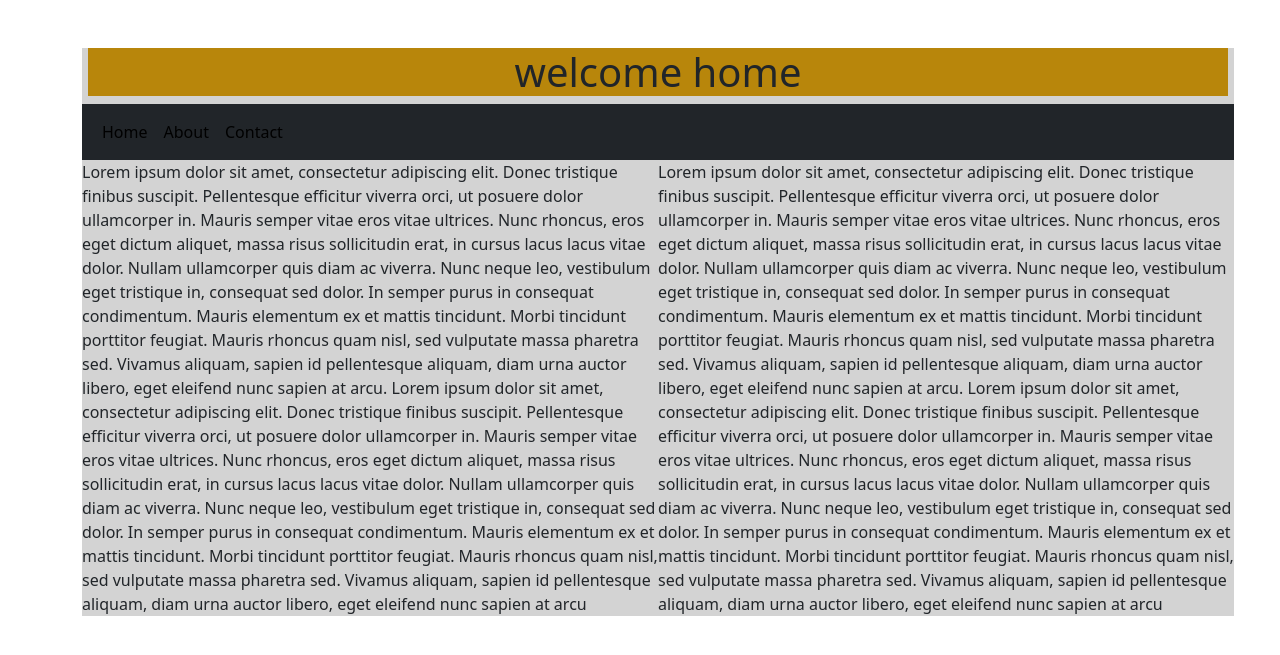
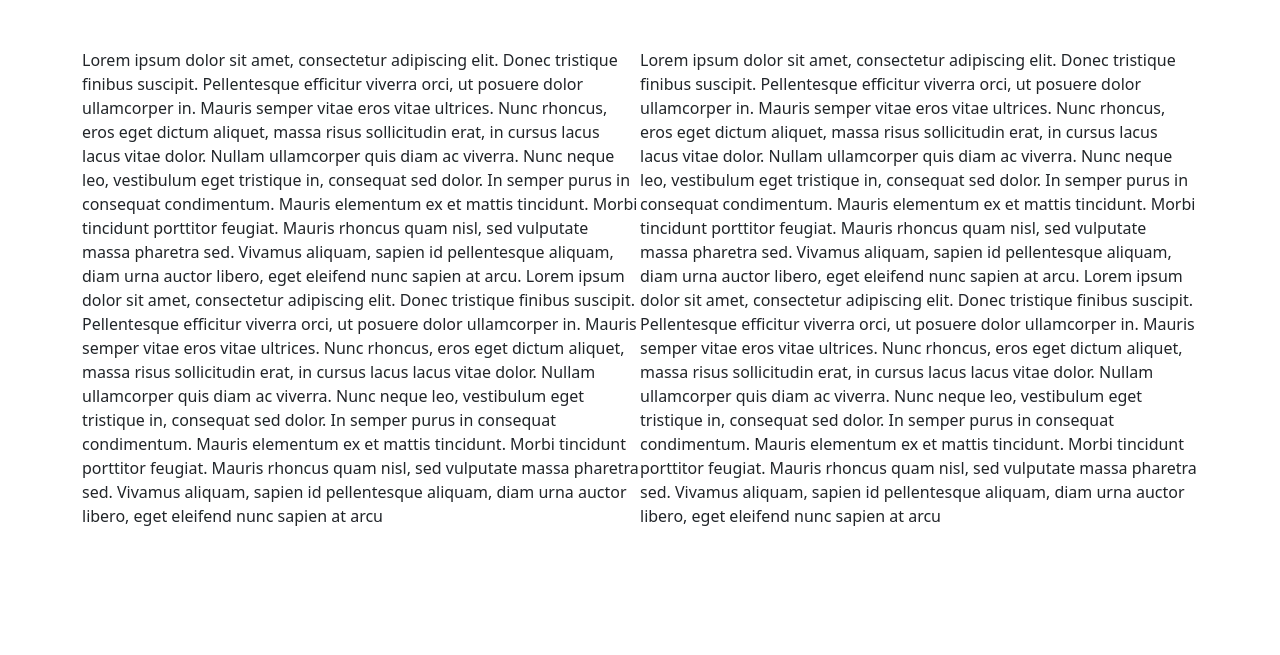
Before and after one commit to gilbertkibichii/transist-delivery-app, a Django app: page /members/home/ in a window 1280 px wide. Shown: the part 70-725 px from the top of the page. Run offline with Django 4.2, Linux system fonts and the light colour scheme; some libraries are stand-ins or nearby versions.

Commit message:
modified home page

```diff
--- a/members/templates/members/home.html
+++ b/members/templates/members/home.html
@@ -1,26 +1,6 @@
 {% extends 'members/base.html' %}
 
 {% block content %}
-<div style="background-color:lightgray; position: fixed;scrollbar-color: lightblue;">
-	<h1 class="container" style="background-color: darkgoldenrod;text-align: center;
-	width: 100vw;">welcome home</h1>
-	<nav class="navbar navbar-expand-lg bg-dark sticky-top">
-		<div class="container-fluid">
-			 <div class="collapse navbar-collapse" id="navbarSupportedContent">
-			 	<ul class="navbar-nav me-auto mb-2 mb-lg-0">
-			 		 <li class="nav-item">
-				          <a class="nav-link active" aria-current="page" href="{% url 'home' %}">Home</a>
-			        </li>
-			         <li class="nav-item">
-				          <a class="nav-link active" aria-current="page" href="{% url 'home' %}">About</a>
-			        </li>
-			         <li class="nav-item">
-				          <a class="nav-link active" aria-current="page" href="{% url 'home' %}">Contact</a>
-			        </li>
-			 	</ul>
-			 </div>
-		</div>
-	</nav>
 	<div style="display:flex;justify-content: space-beteen;">
 		<div style="width:45vw">Lorem ipsum dolor sit amet, consectetur adipiscing elit. Donec tristique finibus suscipit. Pellentesque efficitur viverra orci, ut posuere dolor ullamcorper in. Mauris semper vitae eros vitae ultrices. Nunc rhoncus, eros eget dictum aliquet, massa risus sollicitudin erat, in cursus lacus lacus vitae dolor. Nullam ullamcorper quis diam ac viverra. Nunc neque leo, vestibulum eget tristique in, consequat sed dolor. In semper purus in consequat condimentum. Mauris elementum ex et mattis tincidunt. Morbi tincidunt porttitor feugiat. Mauris rhoncus quam nisl, sed vulputate massa pharetra sed. Vivamus aliquam, sapien id pellentesque aliquam, diam urna auctor libero, eget eleifend nunc sapien at arcu.
 			Lorem ipsum dolor sit amet, consectetur adipiscing elit. Donec tristique finibus suscipit. Pellentesque efficitur viverra orci, ut posuere dolor ullamcorper in. Mauris semper vitae eros vitae ultrices. Nunc rhoncus, eros eget dictum aliquet, massa risus sollicitudin erat, in cursus lacus lacus vitae dolor. Nullam ullamcorper quis diam ac viverra. Nunc neque leo, vestibulum eget tristique in, consequat sed dolor. In semper purus in consequat condimentum. Mauris elementum ex et mattis tincidunt. Morbi tincidunt porttitor feugiat. Mauris rhoncus quam nisl, sed vulputate massa pharetra sed. Vivamus aliquam, sapien id pellentesque aliquam, diam urna auctor libero, eget eleifend nunc sapien at arcu
```
